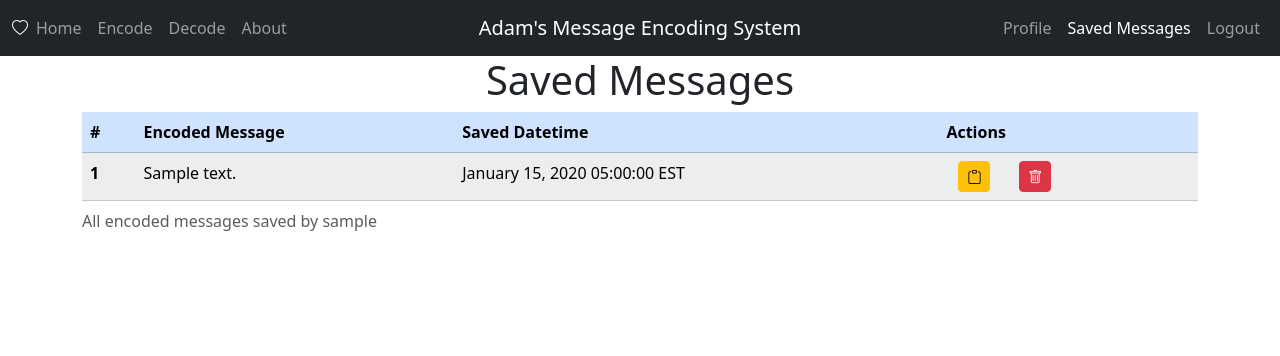
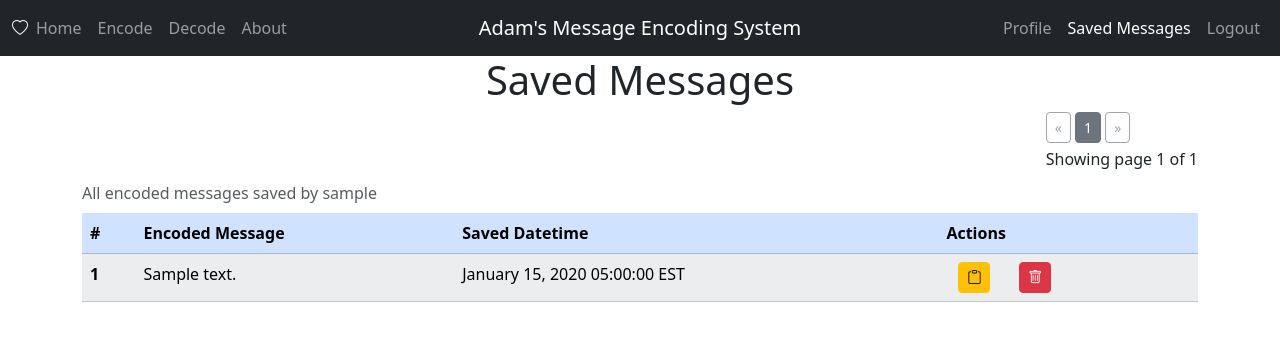
Before and after one commit to adam-bartholomew/encode-message, a Flask app: a page that uses myApp/templates/saved_messages.html in a window 1280 px wide. Shown: the top 356 px of the page. Run offline with Flask 3, Linux system fonts and the light colour scheme; a user stored in the database is signed in; tables that the repository leaves empty hold one stand-in row (values such as "Sample post"); parts of the project's set-up code (start-up, migrations or seed data) failed here and were passed over; some libraries are stand-ins or nearby versions.

Commit message:
Add pagination to saved messages table.

```diff
--- a/config.py
+++ b/config.py
@@ -6,6 +6,7 @@ SQLALCHEMY_DATABASE_URI = os.environ.get('VERCEL_POSTGRES_URL')
 SQLALCHEMY_ENGINE_OPTIONS = {"pool_pre_ping": True}
 SQLALCHEMY_TRACK_MODIFICATIONS = False
 RETURN_SPACER = "-----------------------"
+ROWS_PER_PAGE = 5
 GOOGLE_CONFIG_URL = "https://accounts.google.com/.well-known/openid-configuration"
 OAUTH2_PROVIDERS = {
     'google': {
--- a/myApp/routes.py
+++ b/myApp/routes.py
@@ -7,7 +7,7 @@ from flask import render_template, request, url_for, flash, redirect, Blueprint,
 from flask_login import login_user, logout_user, current_user, login_required
 
 from myApp import db, login_manager, User, SavedMessage, encode as encode_message, decode as decode_message, log, utils
-from config import OAUTH2_PROVIDERS, RETURN_SPACER, AVAILABLE_PAGES
+from config import OAUTH2_PROVIDERS, RETURN_SPACER, AVAILABLE_PAGES, ROWS_PER_PAGE
 
 # Define route constants
 routes = Blueprint('routes', __name__)
@@ -117,9 +117,10 @@ def about() -> str:
 @login_required
 def saved_messages(username: str) -> str:
     user = User.query.filter_by(username=username).first_or_404()
-    messages_list = utils.get_user_saved_messages(user)
-    log.info(f"User {user.username}'s saved messages: {messages_list}")
-    return render_template(AVAILABLE_PAGES['saved_messages']['direct'], user=user, saved_messages=messages_list)
+    page = request.args.get('page', 1, type=int)
+    saves = SavedMessage.query.filter_by(saved_userid=user.id).paginate(page=page, per_page=ROWS_PER_PAGE, error_out=False)
+    log.info(f"User {user.username}'s saved messages.")
+    return render_template(AVAILABLE_PAGES['saved_messages']['direct'], user=user, rows_per_page=ROWS_PER_PAGE, saved_messages=saves)
 
 
 @routes.route('/delete_saved_message/<int:message_id>', methods=['POST'])
--- a/myApp/static/css/style.css
+++ b/myApp/static/css/style.css
@@ -4,7 +4,6 @@ a {
 .message-text {
     white-space: break-spaces;
 }
-
 .saved-msg-tbl {
     font-family: arial, sans-serif;
     border-collapse: collapse;
@@ -13,6 +12,14 @@ a {
 .saved-action-btn:hover {
     transform: scale(1.01);
     box-shadow: 0 2px 2px rgba(0,0,0,.12), 0 2px 2px rgba(0,0,0,.06);
+}
+.pagination-links-div {
+    float: right;
+}
+.pagination-info {
+    margin-top: 0.25em;
+    margin-bottom: 0.1em;
+    text-align: center;
 }
 .card-about {
     border-radius: 4px;
--- a/myApp/templates/saved_messages.html
+++ b/myApp/templates/saved_messages.html
@@ -4,8 +4,43 @@
 {% block content %}
 
 <h1 style="text-align:center;">{% block title %}Saved Messages{% endblock %}</h1>
-{% if saved_messages %}
-    <table id="savedMessageTable" class="table table-responsive table-light table-striped table-hover">
+{% if saved_messages.pages > 0 %}
+    <!-- Pagination Links-->
+    <div class="pagination-links-div">
+        <div class="text-right">
+            <a href="{{ url_for('routes.saved_messages', username=current_user.username, page=saved_messages.prev_num) }}"
+               class="btn btn-sm btn-outline-secondary {% if not saved_messages.has_prev %}disabled{% endif %}"
+                Title="Previous Page">
+                &laquo;
+            </a>
+            <!-- Loop through the number of pages to display a link for each page-->
+            {% for page_num in saved_messages.iter_pages(left_edge=1, right_edge=1, left_current=1, right_current=1) %}
+                {% if page_num %}
+                    <!-- Check for the active page and set the link to "Active"-->
+                    {% if saved_messages.page == page_num %}
+                        <a href="{{ url_for('routes.saved_messages', username=current_user.username, page=page_num) }}" Title="Current Page" class="btn btn-sm btn-secondary">
+                            {{ page_num }}
+                        </a>
+                    {% else %}
+                        <a href="{{ url_for('routes.saved_messages', username=current_user.username, page=page_num) }}" Title="Page {{ page_num }}" class="btn btn-sm btn-outline-secondary">
+                            {{ page_num }}
+                        </a>
+                    {% endif %}
+                {% else %}
+                    ...
+                {% endif %}
+            {% endfor %}
+            <a href="{{ url_for('routes.saved_messages', username=current_user.username, page=saved_messages.next_num) }}"
+               class="btn btn-sm btn-outline-secondary {% if not saved_messages.has_next %}disabled{% endif %}"
+                Title="Next Page">
+                &raquo;
+            </a>
+        </div>
+        <p class="text-right pagination-info">
+           Showing page {{ saved_messages.page }} of {{ saved_messages.pages }}
+        </p>
+    </div>
+    <table id="savedMessageTable" class="table table-responsive table-light table-striped table-hover caption-top">
         <caption>All encoded messages saved by {{ user.username }}</caption>
         <thead class="table-primary">
             <tr>
@@ -16,22 +51,22 @@
             </tr>
         </thead>
         <tbody>
-        {% for savedMessage in saved_messages %}
+        {% for savedMessage in saved_messages.items %}
             <tr>
-                <th scope="row">{{ loop.index }}</th>
+                <th scope="row">{{ ((saved_messages.page - 1) * rows_per_page) + loop.index }}</th>
                 <td id="savedText{{ loop.index }}" class="message-text">{{ savedMessage['encoded_text'] }}</td>
                 <td>{{ user.get_formatted_date(savedMessage['saved_datetime']) }}</td>
                 <td>
                     <div class="container">
                         <div class="row">
                             <div class="col-6 col-md-3">
-                                <button id="copyButton{{ loop.index }}" aria-label="Copy encoded message to clipboard" data-bs-toggle="tooltip" data-bs-placement="top" title="Copy encoded message to clipboard" class="btn btn-warning btn-sm saved-action-btn" type="button" onclick="copyToClipboard('savedText{{ loop.index }}');">
+                                <button id="copySavedMsgBtn_{{ ((saved_messages.page - 1) * rows_per_page) + loop.index }}" aria-label="Copy encoded message to clipboard" data-bs-toggle="tooltip" data-bs-placement="top" title="Copy encoded message to clipboard" class="btn btn-warning btn-sm saved-action-btn" type="button" onclick="copyToClipboard('savedText{{ ((saved_messages.page - 1) * rows_per_page) + loop.index }}');">
                                     <i class="bi bi-clipboard" aria-hidden="true"></i>
                                 </button>
                             </div>
                             <div class="col-6 col-md-3">
-                                <form id="deleteSavedMsg{{ loop.index }}" name="deleteSavedMsg{{ loop.index }}" action="{{ url_for('routes.delete_saved_message', message_id=savedMessage['id']) }}" method="post" class="form-general">
-                                    <button aria-label="Delete Saved Message" class="btn btn-danger btn-sm saved-action-btn" data-bs-placement="top" data-bs-toggle="tooltip" form="deleteSavedMsg{{ loop.index }}" id="removeSavedButton{{ loop.index }}" title="Delete Saved Message" type="submit" value="Delete">
+                                <form id="deleteSavedMsg_{{ ((saved_messages.page - 1) * rows_per_page) + loop.index }}" name="deleteSavedMsg_{{ ((saved_messages.page - 1) * rows_per_page) + loop.index }}" action="{{ url_for('routes.delete_saved_message', message_id=savedMessage['id']) }}" method="post" class="form-general">
+                                    <button aria-label="Delete Saved Message" class="btn btn-danger btn-sm saved-action-btn" data-bs-placement="top" data-bs-toggle="tooltip" form="deleteSavedMsg_{{ ((saved_messages.page - 1) * rows_per_page) + loop.index }}" id="deleteSavedMsgBtn_{{ ((saved_messages.page - 1) * rows_per_page) + loop.index }}" title="Delete Saved Message" type="submit" value="Delete">
                                         <i class="bi bi-trash" aria-hidden="true"></i>
                                     </button>
                                 </form>
--- a/myApp/utils.py
+++ b/myApp/utils.py
@@ -1,5 +1,6 @@
 # Utility methods for the application.
 from myApp import db, User, SavedMessage, log
+from config import ROWS_PER_PAGE
 
 
 def save_message(user: User, message: str) -> tuple:
@@ -19,12 +20,14 @@ def save_message(user: User, message: str) -> tuple:
     return "Something else.", "warning"
 
 
+'''
 def get_user_saved_messages(user: User) -> list:
     user_saved_messages = SavedMessage.query.filter_by(saved_userid=user.id).all()
     master_list = []
     for msg in user_saved_messages:
         master_list.append(msg.get_as_dict())
     return master_list
+'''
 
 
 def delete_saved_message(saved_message_id: int) -> tuple:
```
